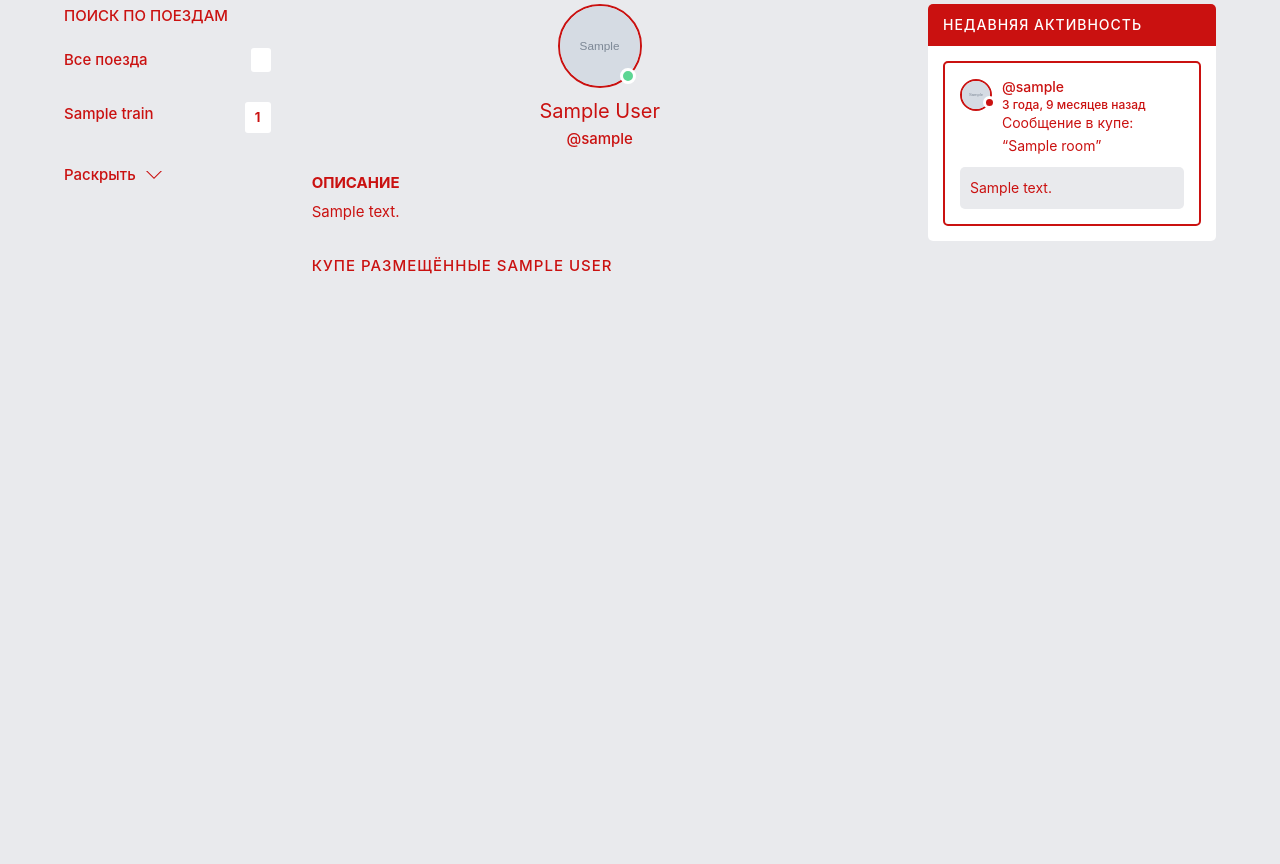
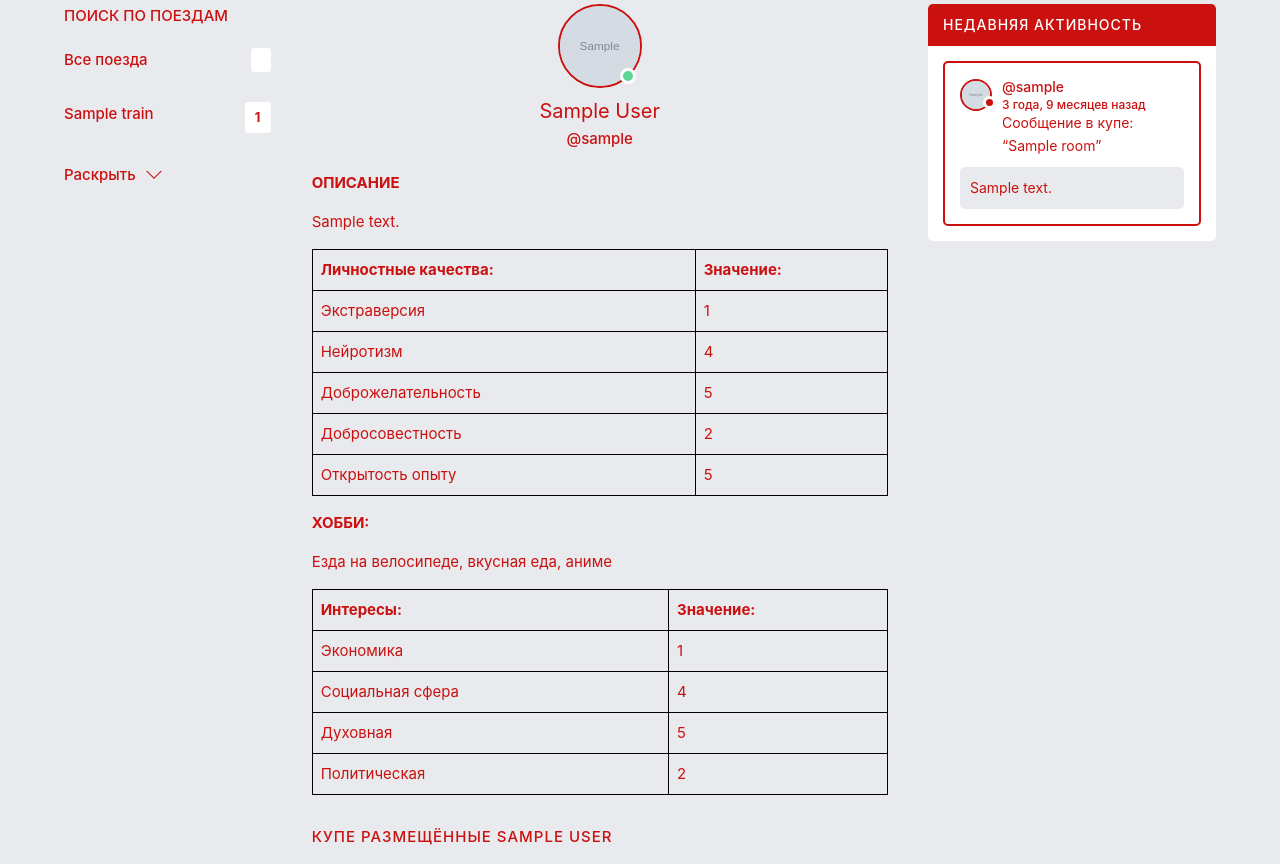
Before and after one commit to IT-Continue/Opportunity-Cup-2023-IT-final, a Django app: page /profile/1/ in a window 1280 px wide. Shown: the part 130-994 px from the top of the page. Before the commit the page ends 404 px from the top, so only its background shows below. Run offline with Django 3.2, Linux system fonts and the light colour scheme; tables that the repository leaves empty hold one stand-in row (values such as "Sample post"); grey boxes marked "Sample" are stand-in pictures.

Commit message:
Style fix #5

```diff
--- a/GoodTrain/goodtrain/base/templates/base/profile.html
+++ b/GoodTrain/goodtrain/base/templates/base/profile.html
@@ -27,6 +27,56 @@
           <p>
             {{user.bio}}
           </p>
+          <table class="profile__characteristics">
+            <tr>
+              <th>Личностные качества:</th>
+              <th>Значение:</th>
+            </tr>
+            <tr>
+              <td>Экстраверсия</td>
+              <td>1</td>
+            </tr>
+            <tr>
+              <td>Нейротизм</td>
+              <td>4</td>
+            </tr>
+            <tr>
+              <td>Доброжелательность</td>
+              <td>5</td>
+            </tr>
+            <tr>
+              <td>Добросовестность</td>
+              <td>2</td>
+            </tr>
+            <tr>
+              <td>Открытость опыту</td>
+              <td>5</td>
+            </tr>
+          </table>
+          <h3>Хобби:</h3>
+          <p>Езда на велосипеде, вкусная еда, аниме</p>
+          <table class="profile__interests">
+            <tr>
+              <th>Интересы:</th>
+              <th>Значение:</th>
+            </tr>
+            <tr>
+              <td>Экономика</td>
+              <td>1</td>
+            </tr>
+            <tr>
+              <td>Социальная сфера</td>
+              <td>4</td>
+            </tr>
+            <tr>
+              <td>Духовная</td>
+              <td>5</td>
+            </tr>
+            <tr>
+              <td>Политическая</td>
+              <td>2</td>
+            </tr>
+          </table>
         </div>
       </div>
 
--- a/GoodTrain/goodtrain/static/css/style.css
+++ b/GoodTrain/goodtrain/static/css/style.css
@@ -945,8 +945,34 @@ a {
 .profile__about h3 {
   text-transform: uppercase;
   color: var(--color-dark-light);
-  margin-bottom: 0.5rem;
+  margin-bottom: 1.5rem;
 }
+
+.profile__characteristics{
+  width: 100%;
+  border-collapse: collapse;
+  text-align: left;
+  margin-top: 1.5rem;
+  margin-bottom: 1.5rem;
+}
+
+.profile__characteristics th, .profile__characteristics td {
+  border: 1px solid #000;
+  padding: 8px;
+}
+
+.profile__interests{
+  width: 100%;
+  border-collapse: collapse;
+  text-align: left;
+  margin-top: 1.5rem;
+}
+
+.profile__interests th, .profile__interests td {
+  border: 1px solid #000;
+  padding: 8px;
+}
+
 
 .profile-page .roomList__header {
   margin-bottom: 1.5rem;
```
